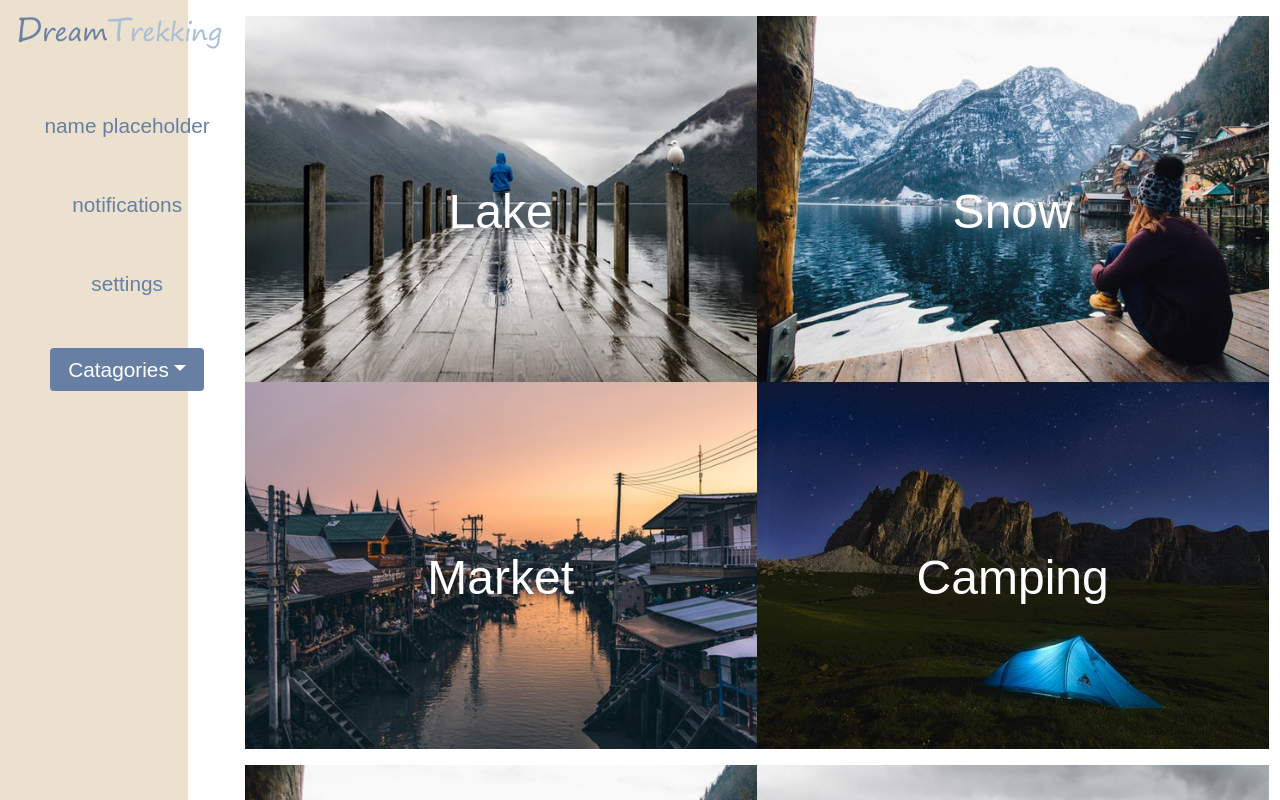
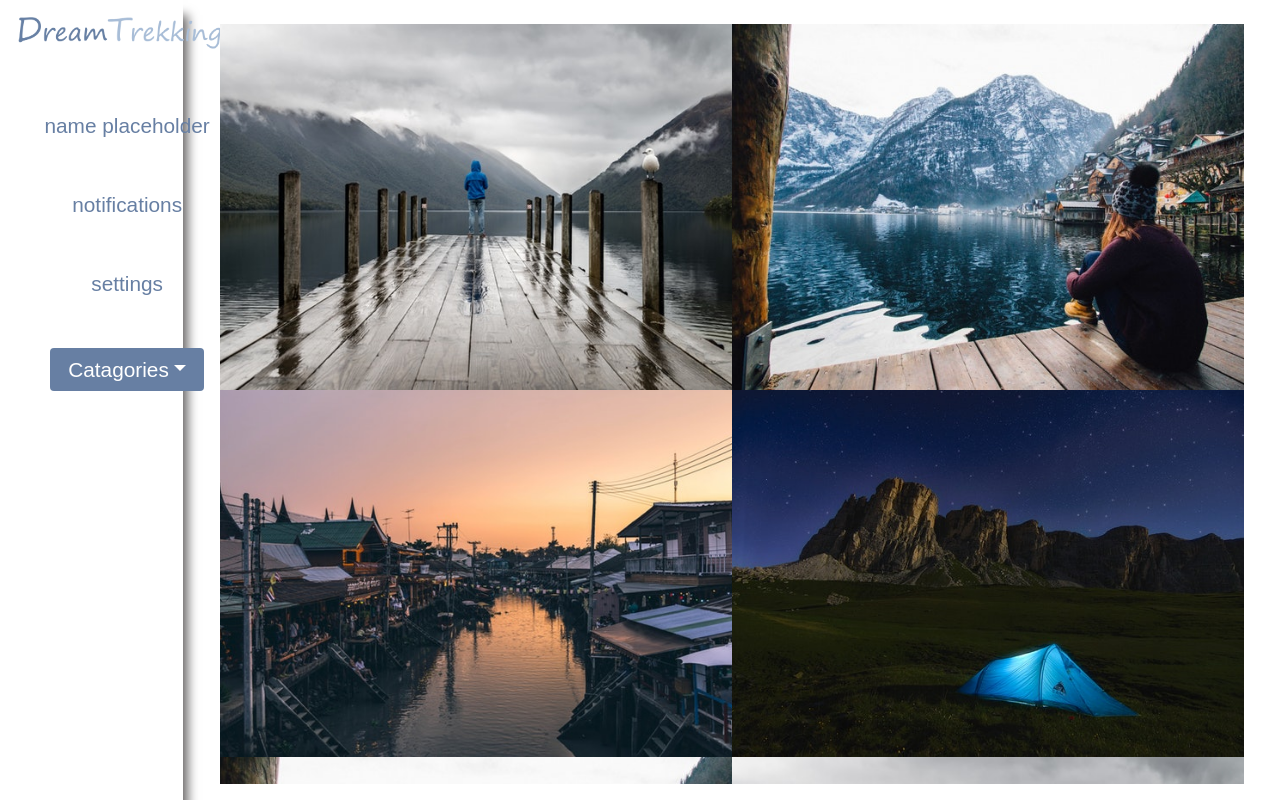
Before and after one commit to JacobLeonLyerla/DT-front-end, a React (Create React App) app in the folder dreamtrekking/: page /dashboard in a window 1280 px wide. Shown: the top 800 px of the page. Built offline with nearby package versions, Linux system fonts and the light colour scheme.

Commit message:
built out css for the scroll bars

```diff
--- a/dreamtrekking/src/css/index.css
+++ b/dreamtrekking/src/css/index.css
@@ -1,3 +1,6 @@
+.row {
+  max-width: 100vw;
+}
 .mapBackground-styles {
   min-height: 100vh;
   background-image: url("../assets/adventure.jpg");
@@ -162,7 +165,8 @@ p {
 }
 .dashboard {
   min-height: 100vh;
-  background: #EBE1CE;
+  background: white;
+  box-shadow: 5px 15px 10px #6b6969;
 }
 .dashboard .media {
   height: 5.5vh;
@@ -207,20 +211,22 @@ p {
 }
 .tags-container {
   padding-right: 0px;
+  padding-left: 0px;
+  margin-top: 3vh;
 }
 .tags-container .cover {
-  display: flex;
-  justify-content: center;
-  align-content: center;
-  margin: 1vh;
+  width: 40vw;
+  color: rgba(15, 15, 15, 0);
 }
 .tags-container .cover:Hover {
   background: rgba(15, 15, 15, 0.342);
+  color: white;
 }
 .tags-container p {
-  padding-top: 14vh;
-  color: white;
+  padding-top: 22vh;
   font-size: 3rem;
+  margin-top: 0px;
+  height: 45.8vh;
 }
 .tags-container .snow {
   background-image: url("../assets/snow.jpeg");
@@ -231,7 +237,7 @@ p {
   background-position: center bottom;
   background-repeat: no-repeat;
   height: 45.8vh;
-  margin-top: 2vh;
+  margin-top: 5vh;
 }
 .tags-container .water {
   background-image: url("../assets/rain.jpeg");
@@ -242,7 +248,7 @@ p {
   background-position: center bottom;
   background-repeat: no-repeat;
   height: 45.8vh;
-  margin-top: 2vh;
+  margin-top: 3vh;
 }
 .tags-container .market {
   background-image: url("../assets/river-market.jpeg");
@@ -265,10 +271,17 @@ p {
   height: 45.8vh;
 }
 .tags-container .row {
+  overflow: hidden;
+  overflow-y: scroll;
+  max-height: 95vh;
   max-width: 80vw;
   margin-right: 0px;
   margin: 0 auto;
 }
+.tags-container .tag-img {
+  margin: 0px;
+  padding: 0px;
+}
 .tags-container .tag {
   height: 49.8vh;
 }
--- a/dreamtrekking/src/less/index.less
+++ b/dreamtrekking/src/less/index.less
@@ -1,3 +1,8 @@
+
+  .row{
+     max-width:100vw;
+  }
+
 .mapBackground-styles {
   min-height: 100vh;
   background-image: url("../assets/adventure.jpg");
@@ -173,10 +178,13 @@ p {
   }
 }
 //****************************************************************DASHBOARD
+
 .dashboard {
 
   min-height: 100vh;
-  background: @maincolor;
+  background:white;
+  box-shadow: 5px 15px 10px rgb(107, 105, 105);
+  // background:rgba(241, 241, 241, 0.904);
   .media{
     height: 5.5vh;
     margin-bottom:3vh
@@ -227,20 +235,23 @@ p {
 }
 .tags-container {
   padding-right: 0px;
+  padding-left:0px;
+  margin-top:3vh;
+
 .cover{
-  display:flex;
-  justify-content: center;
-  align-content: center;
- margin:1vh;
-
+ width: 40vw;
+color:rgba(15, 15, 15, 0)
 }
 .cover:Hover{
   background:rgba(15, 15, 15, 0.342);
+  color:white;
 }
+
   p{
- padding-top:14vh;
-  color:white;
+ padding-top:22vh;
   font-size:3rem;
+  margin-top: 0px;
+    height: 45.8vh;
 
   }
  .snow{
@@ -252,7 +263,7 @@ p {
   background-position: center bottom;
   background-repeat: no-repeat;
   height: 45.8vh;
-  margin-top:2vh;
+  margin-top:5vh;
  }
  .water{
   background-image: url("../assets/rain.jpeg");
@@ -263,7 +274,7 @@ p {
   background-position: center bottom;
   background-repeat: no-repeat;
   height: 45.8vh;
-  margin-top:2vh;
+  margin-top:3vh;
  }
  .market{
   background-image: url("../assets/river-market.jpeg");
@@ -288,18 +299,21 @@ p {
 
  }
   .row {
+     overflow: hidden;
+    overflow-y:scroll;
+    max-height: 95vh;
     max-width: 80vw;
     margin-right: 0px;
     margin: 0 auto;
+
   }
 
-  // .tag-img {
-  //   max-width: 39vw;
+  .tag-img {
 
-  //   margin: 0px;
-  //   margin-top: 3px;
-  //   padding: 0px;
-  // }
+
+    margin: 0px;
+    padding: 0px;
+  }
   .tag {
     height: 49.8vh;
   }
```
